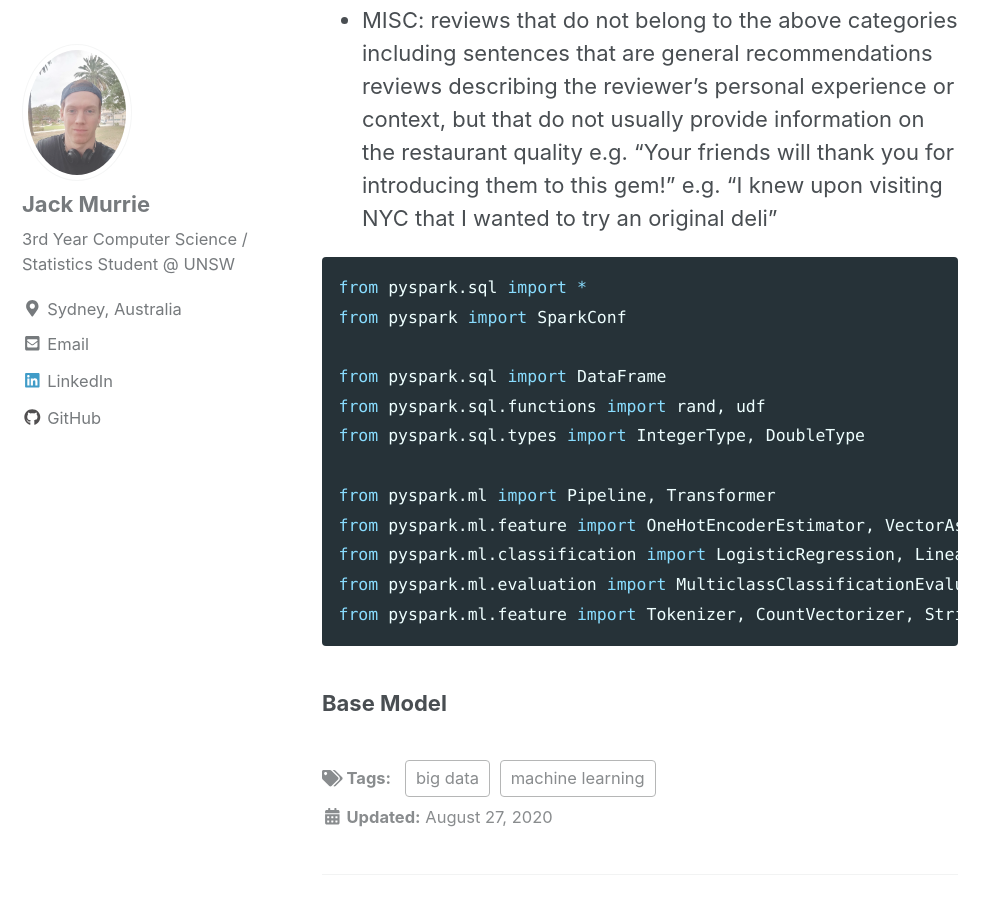
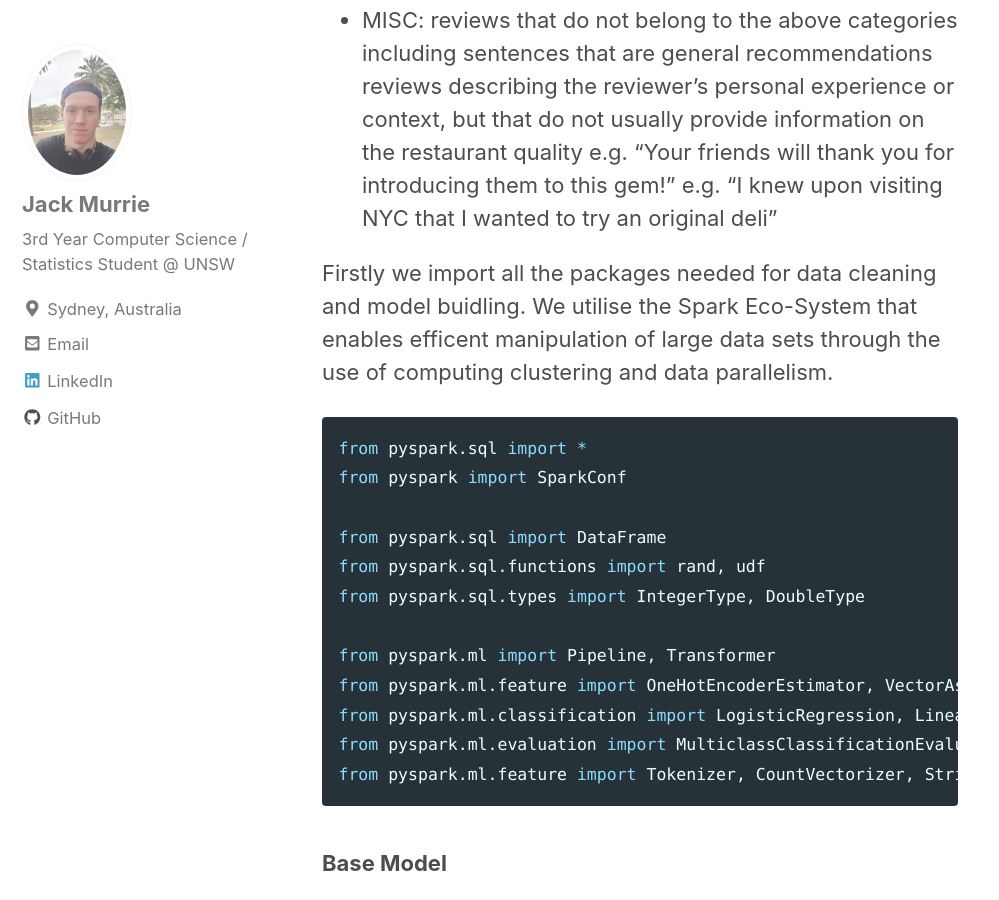
Before and after one commit to JackMurrie/JackMurrie.github.io, a Jekyll site: the page built from _posts/2020-08-27-stacking.md, in a window 1280 px wide and 900 px high, scrolled down 1718 px. Shown: the whole window, without its empty margins (0-999 px from the left). Built offline with Jekyll 4.4.1, drawn with Linux system fonts in a browser that asks for light colours; nearby versions of some CDN libraries.

Commit message:
Update 2020-08-27-stacking.md

````diff
--- a/_posts/2020-08-27-stacking.md
+++ b/_posts/2020-08-27-stacking.md
@@ -20,6 +20,8 @@ e.g. “Now it 's so crowded and loud you ca n't even talk to the person next to
 e.g. “Your friends will thank you for introducing them to this gem!”
 e.g. “I knew upon visiting NYC that I wanted to try an original deli”
 
+Firstly we import all the packages needed for data cleaning and model buidling. We utilise the Spark Eco-System that enables efficent manipulation of large data sets through the use of computing clustering and data parallelism.
+
 ```python
 from pyspark.sql import *
 from pyspark import SparkConf
````
